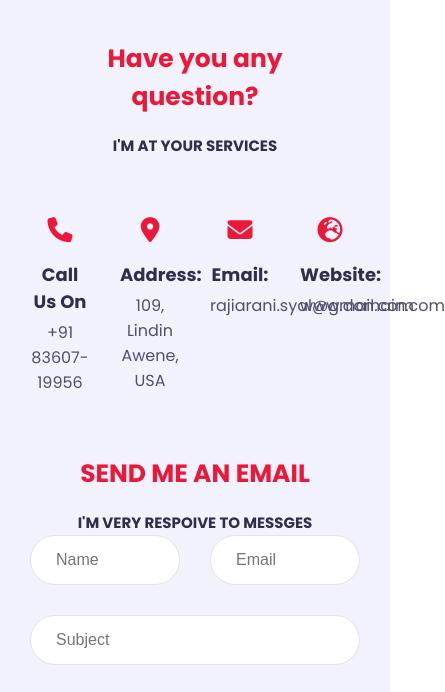
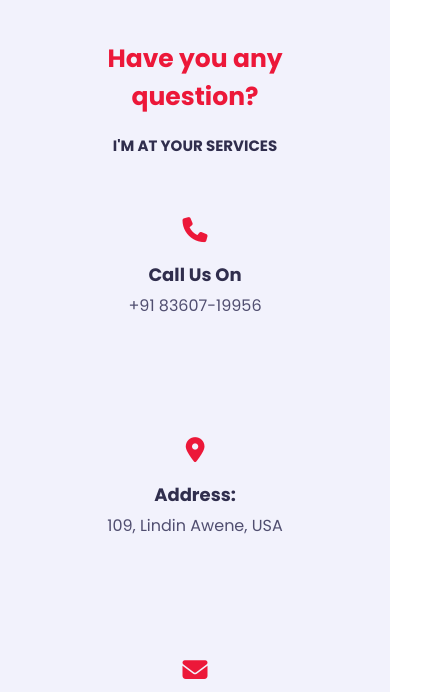
Before and after one commit to RajiaRani/Portfolio-Styles, a plain HTML site: page Portfolio3/index.html in a window 390 px wide. Shown: the part 140-832 px from the top of the page, 445 px wide, since content can reach past the window. Drawn offline with nearby package versions, Linux system fonts and the light colour scheme.

Commit message:
added image

```diff
--- a/Portfolio3/style.css
+++ b/Portfolio3/style.css
@@ -712,10 +712,13 @@ h3.hello span {
     }
 }
 @media(max-width: 991px){
+    .contact .contact-info-item,
+    .portfolio .portfolio-item,
     .service .service-item{
         flex: 0 0 50%;
         max-width: 50%;
     }
+
     .home .home-info{
         flex: 0 0 100%;
         max-width: 100%;
@@ -724,3 +727,17 @@ h3.hello span {
         display: none;
     }
 }
+
+@media(max-width: 767px){
+    .contact .contact-info-item,
+    .contact .contact-form .col-6,
+    .portfolio .portfolio-item,
+    .service .service-item,
+    .about .about-content .education,
+    .about .about-content .experience,
+    .about .about-content .skills,
+    .about .about-content .personal-info{
+        flex: 0 0 100%;
+        max-width: 100%;
+    }
+}
```
